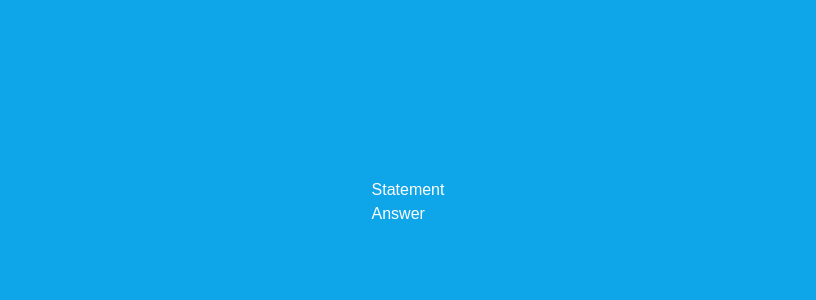
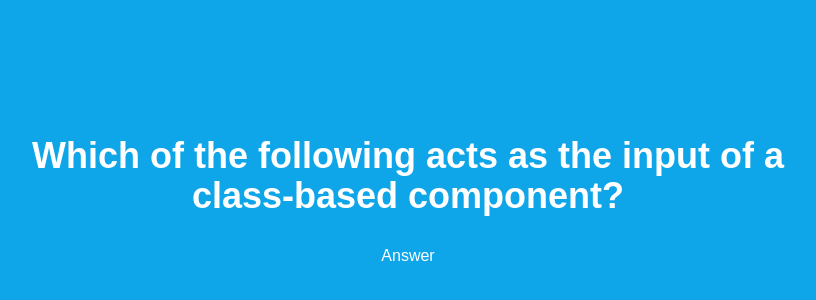
Before and after one commit to TikoCisneros/next-quiz, a Next.js app: page / in a window 1280 px wide. Shown: the part 198-498 px from the top of the page, without its empty margins (232-1048 px from the left). Built offline with nearby package versions, Linux system fonts and the light colour scheme.

Commit message:
Complete statement component

```diff
--- a/components/Question/Question.tsx
+++ b/components/Question/Question.tsx
@@ -1,12 +1,16 @@
 import Answer from './Answer';
 import Statement from './Statement';
 
-interface QuestionProps {}
+import QuestionModel from '../../model/Question.model';
 
-const Question = (props: QuestionProps) => {
+interface QuestionProps {
+  data: QuestionModel;
+}
+
+const Question = ({ data }: QuestionProps) => {
   return (
-    <div className="flex flex-col">
-      <Statement />
+    <div className="flex flex-col items-center">
+      <Statement text={data.question} />
       <Answer />
     </div>
   )
--- a/components/Question/Statement.tsx
+++ b/components/Question/Statement.tsx
@@ -1,8 +1,12 @@
-interface StatementProps {}
+interface StatementProps {
+  text: string;
+}
 
-const Statement = (props: StatementProps) => {
+const Statement = ({ text }: StatementProps) => {
   return (
-    <div>Statement</div>
+    <div className="flex font-bold text-4xl text-center max-w-3xl mb-7">
+      <span>{text}</span>
+    </div>
   )
 }
 
--- a/pages/index.tsx
+++ b/pages/index.tsx
@@ -1,9 +1,10 @@
 import type { NextPage } from 'next';
 
 import Question from '../components/Question';
+import APP_SURVEY from '../data/Survey';
 
 const Home: NextPage = () => {
-  return (<Question />);
+  return (<Question data={APP_SURVEY[3]} />);
 }
 
 export default Home
```
